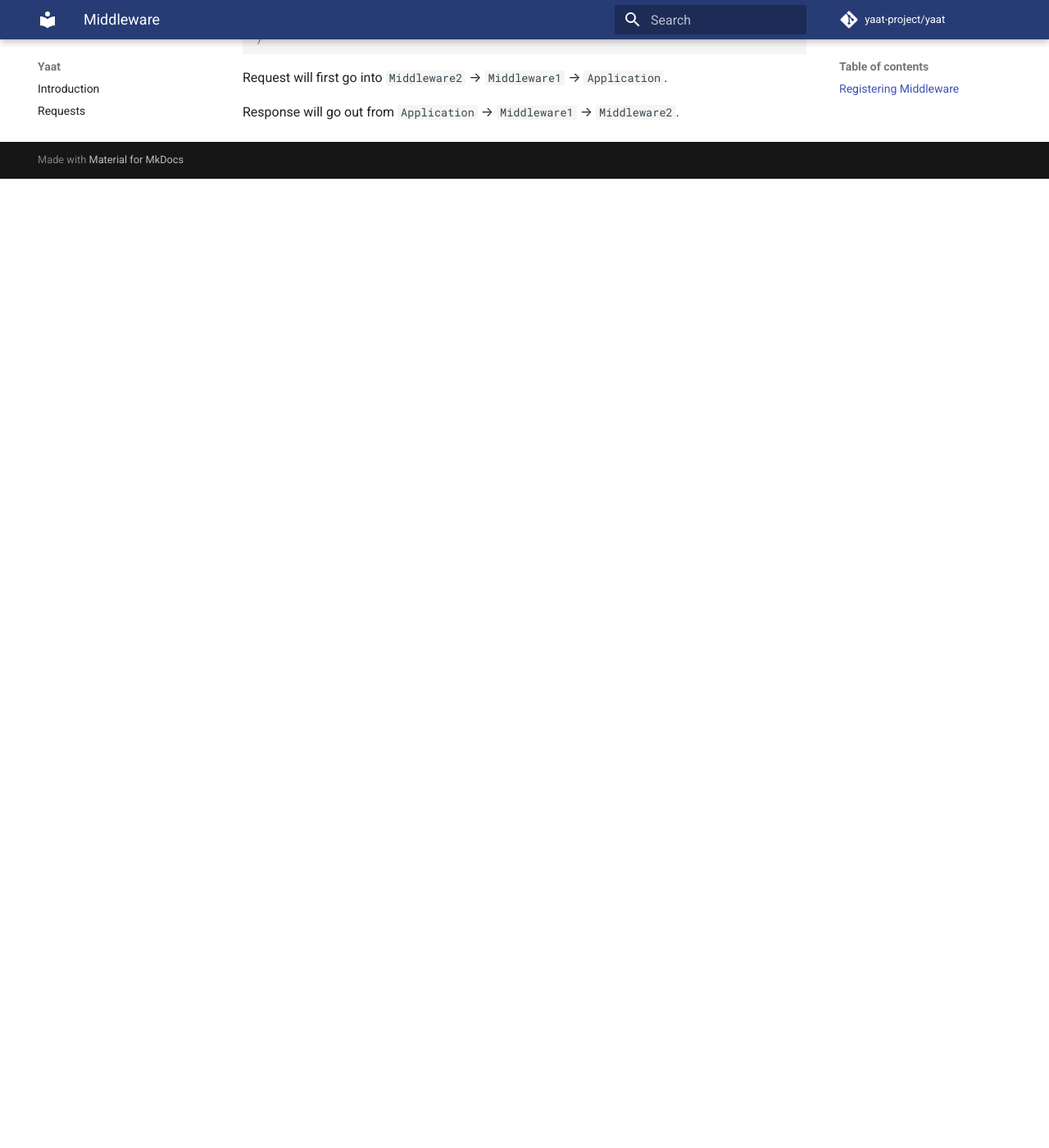
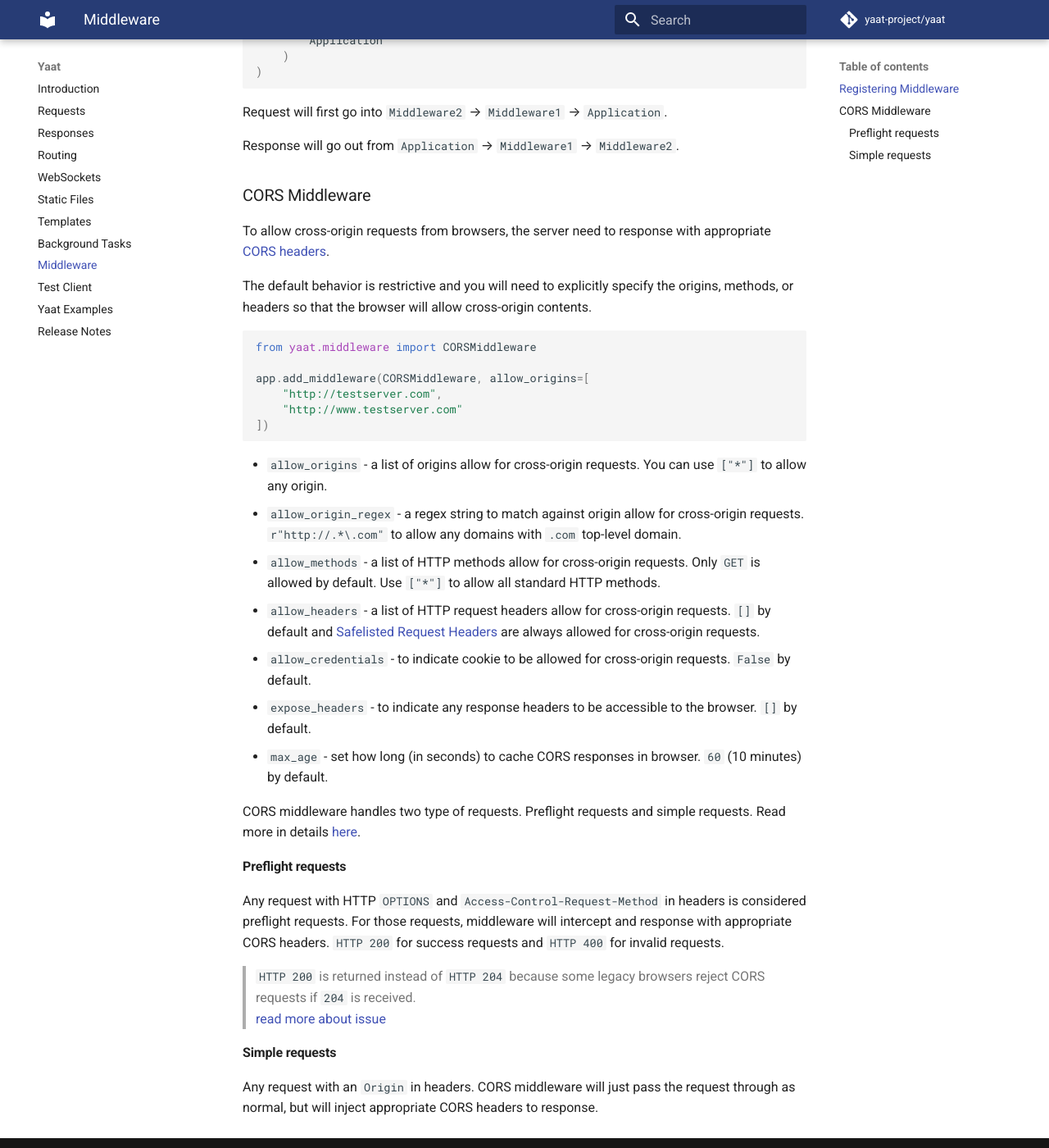
Before and after one commit to yaat-project/yaat, an MkDocs documentation site: the page built from docs/middleware.md, in a window 1280 px wide and 1400 px high, scrolled down 1262 px. Shown: the whole window at 82% size. Built offline with MkDocs 1.6.1 and Material for MkDocs 9.7.7, drawn with Linux system fonts in a browser that asks for light colours; comment, search, counter and statistics services are not loaded; before the commit the page ends 1480 px from its top, so only the background shows below that; some of the changed text lies outside the part shown.

Commit message:
added CORS middleware documentation

````diff
--- a/docs/middleware.md
+++ b/docs/middleware.md
@@ -39,7 +39,9 @@
 
 ### Registering Middleware
 
-After you implemented custom middleware, you can register with `add_middleware` method.
+You can register with `add_middleware` method.
+
+`app.add_middleware(middleware, *args, **kwargs)`
 
 ```python
 class CustomMiddleware(BaseMiddleware):
@@ -61,3 +63,44 @@
 Request will first go into `Middleware2` → `Middleware1` → `Application`.
 
 Response will go out from `Application` → `Middleware1` → `Middleware2`.
+
+### CORS Middleware
+
+To allow cross-origin requests from browsers, the server need to response with appropriate
+[CORS headers](https://developer.mozilla.org/en-US/docs/Web/HTTP/CORS).
+
+The default behavior is restrictive and you will need to explicitly specify the origins, methods, or headers so that
+the browser will allow cross-origin contents.
+
+```python
+from yaat.middleware import CORSMiddleware
+
+app.add_middleware(CORSMiddleware, allow_origins=[
+    "http://testserver.com",
+    "http://www.testserver.com"
+])
+```
+
+- `allow_origins` - a list of origins allow for cross-origin requests. You can use `["*"]` to allow any origin.
+- `allow_origin_regex` - a regex string to match against origin allow for cross-origin requests. `r"http://.*\.com"` to allow any domains with `.com` top-level domain.
+- `allow_methods` - a list of HTTP methods allow for cross-origin requests. Only `GET` is allowed by default. Use `["*"]` to allow all standard HTTP methods.
+- `allow_headers` - a list of HTTP request headers allow for cross-origin requests. `[]` by default and [Safelisted Request Headers](https://developer.mozilla.org/en-US/docs/Glossary/CORS-safelisted_request_header) are always allowed for cross-origin requests.
+- `allow_credentials` - to indicate cookie to be allowed for cross-origin requests. `False` by default.
+- `expose_headers` - to indicate any response headers to be accessible to the browser. `[]` by default.
+- `max_age` - set how long (in seconds) to cache CORS responses in browser. `60` (10 minutes) by default.
+
+CORS middleware handles two type of requests. Preflight requests and simple requests. Read more in details [here](https://developer.mozilla.org/en-US/docs/Web/HTTP/CORS#Examples_of_access_control_scenarios).
+
+#### Preflight requests
+
+Any request with HTTP `OPTIONS` and `Access-Control-Request-Method` in headers is considered preflight requests.
+For those requests, middleware will intercept and response with appropriate CORS headers. `HTTP 200` for success requests
+and `HTTP 400` for invalid requests.
+
+> `HTTP 200` is returned instead of `HTTP 204` because some legacy browsers reject CORS requests if `204` is received.
+> [read more about issue](https://stackoverflow.com/questions/46026409/what-are-proper-status-codes-for-cors-preflight-requests)
+
+#### Simple requests
+
+Any request with an `Origin` in headers. CORS middleware will just pass the request through as normal, but will inject
+appropriate CORS headers to response.
````
Also changed, not shown: docs/releasenotes.md (+4 -0 lines).
